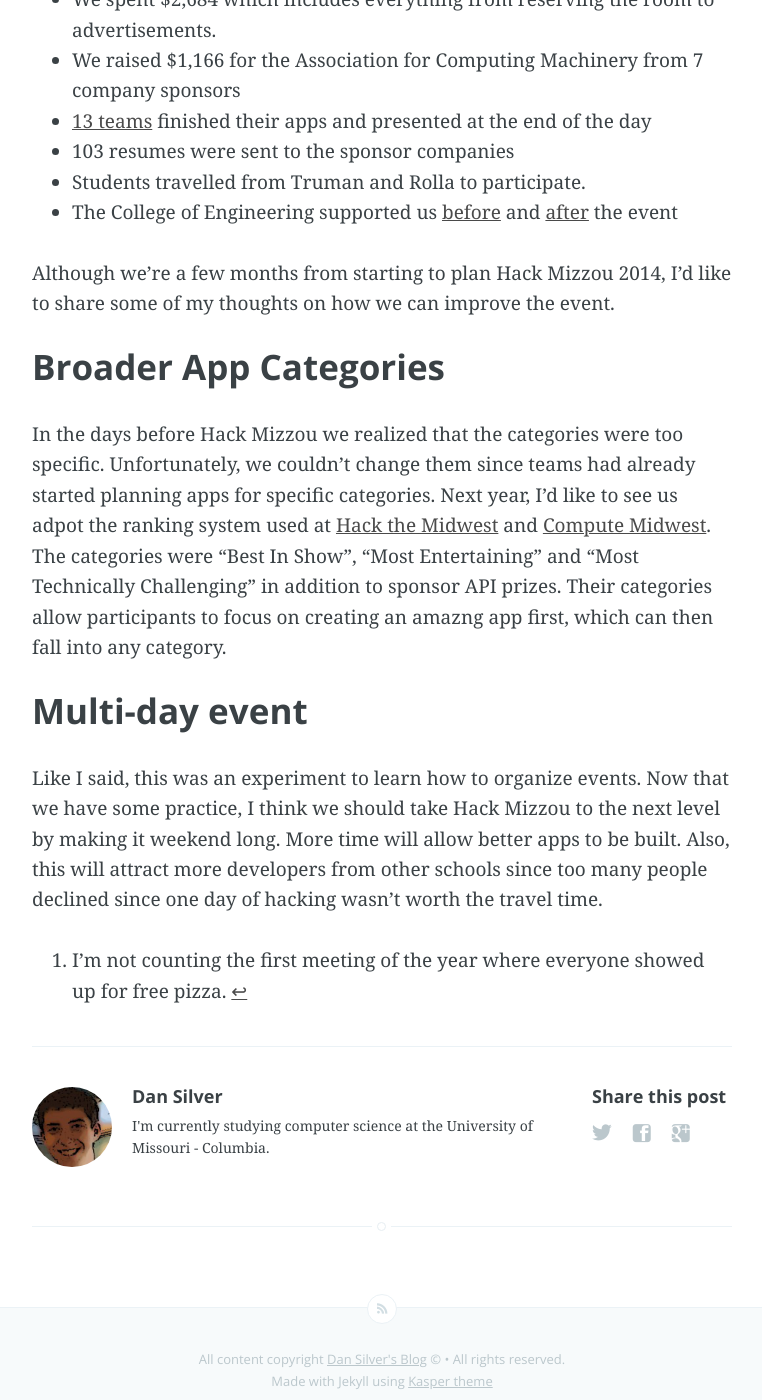
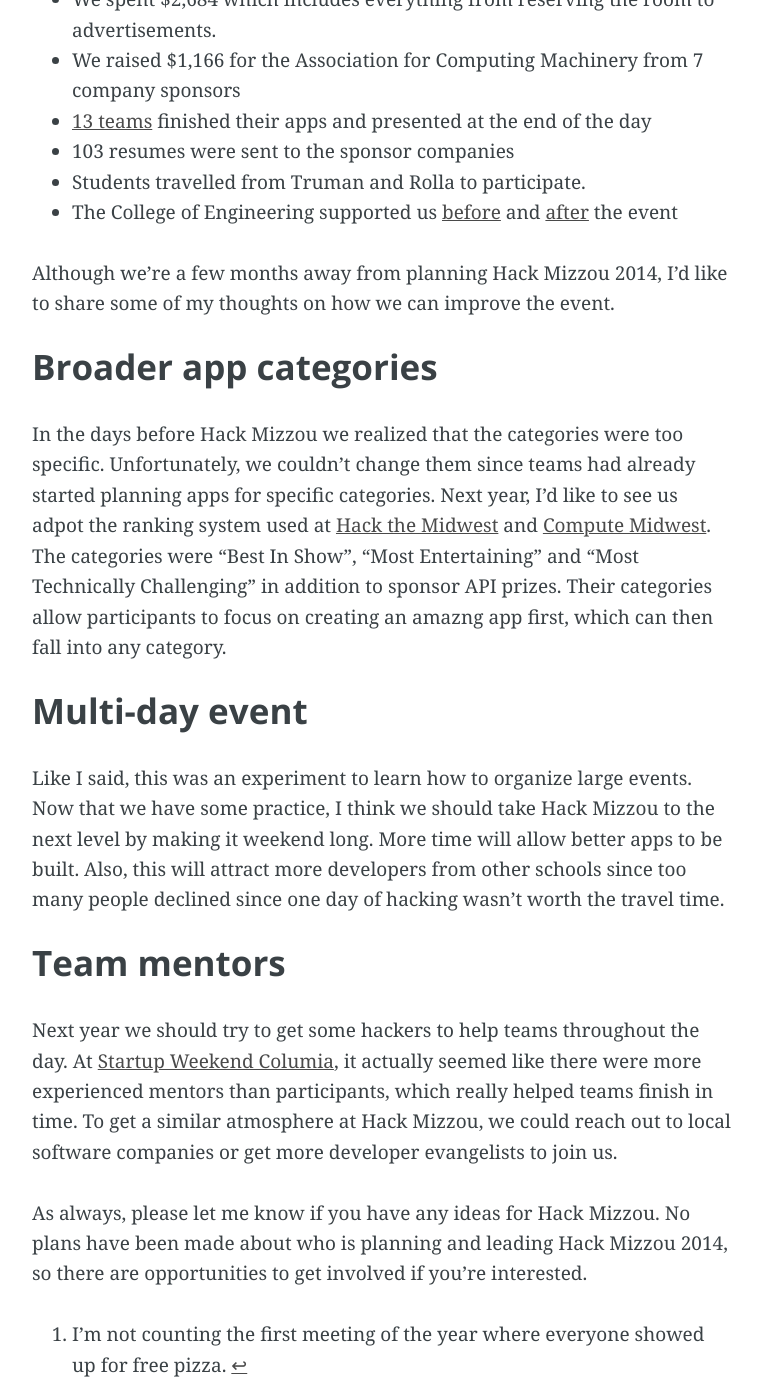
Before and after one commit to dan-silver/dan-silver, a Jekyll site: the page built from _posts/2013-12-23-hack-mizzou.markdown, in a window 1280 px wide and 1400 px high, scrolled down 577 px. Shown: the whole window, without its empty margins (258-1020 px from the left). Built offline with Jekyll 4.4.1, drawn with Linux system fonts in a browser that asks for light colours; comment, search, counter and statistics services are not loaded; some of the changed text lies outside the part shown.

Commit message:
Comments, post update

```diff
--- a/_config.yml
+++ b/_config.yml
@@ -6,6 +6,7 @@ markdown: kramdown
 pygments: true
 logo: false
 paginate: 15
+comments: true
 
 # Details for the RSS feed generator
 url:            'dan-silver.github.io'
--- a/_layouts/post.html
+++ b/_layouts/post.html
@@ -76,12 +76,12 @@ archive: false
                 </a>
             </section>
 
-            {% if page.disqus %}
+            {% if page.comments %}
             <section class="disqus">
             	<div id="disqus_thread"></div>
             	<script type="text/javascript">
 
-            	    var disqus_shortname = '';
+            	    var disqus_shortname = 'dan-silver';
             		var disqus_developer = 0; // developer mode is on
             	    (function() {
             	        var dsq = document.createElement('script'); dsq.type = 'text/javascript'; dsq.async = true;
--- a/_posts/2013-12-23-hack-mizzou.markdown
+++ b/_posts/2013-12-23-hack-mizzou.markdown
@@ -17,19 +18,25 @@ Here are some statistics to sum up the event.
 * Students travelled from Truman and Rolla to participate.
 * The College of Engineering supported us [before][coe-tweet] and [after][coe-article] the event
 
-Although we're a few months from starting to plan Hack Mizzou 2014, I'd like to share some of my thoughts on how we can improve the event.
+Although we're a few months away from planning Hack Mizzou 2014, I'd like to share some of my thoughts on how we can improve the event.
 
-### Broader App Categories
+### Broader app categories
 In the days before Hack Mizzou we realized that the categories were too specific.  Unfortunately, we couldn't change them since teams had already started planning apps for specific categories.  Next year, I'd like to see us adpot the ranking system used at [Hack the Midwest][hack-the-midwest] and [Compute Midwest][compute-midwest].  The categories were "Best In Show", "Most Entertaining" and "Most Technically Challenging" in addition to sponsor API prizes. Their categories allow participants to focus on creating an amazng app first, which can then fall into any category.
 
 ### Multi-day event
-Like I said, this was an experiment to learn how to organize events. Now that we have some practice, I think we should take Hack Mizzou to the next level by making it weekend long.  More time will allow better apps to be built. Also, this will attract more developers from other schools since too many people declined since one day of hacking wasn't worth the travel time.
+Like I said, this was an experiment to learn how to organize large events. Now that we have some practice, I think we should take Hack Mizzou to the next level by making it weekend long.  More time will allow better apps to be built. Also, this will attract more developers from other schools since too many people declined since one day of hacking wasn't worth the travel time.
 
+### Team mentors
+Next year we should try to get some hackers to help teams throughout the day.  At [Startup Weekend Columia][startup-weekend], it actually seemed like there were more experienced mentors than participants, which really helped teams finish in time.  To get a similar atmosphere at Hack Mizzou, we could reach out to local software companies or get more developer evangelists to join us.
+
+
+As always, please let me know if you have any ideas for Hack Mizzou.  No plans have been made about who is planning and leading Hack Mizzou 2014, so there are opportunities to get involved if you're interested.
 
 [compute-midwest]: http://www.computemidwest.com/2013/#nav-hackathon
 [hack-the-midwest]: http://www.hackthemidwest.com/
 [projects]: https://www.hackerleague.org/hackathons/hack-mizzou/hacks
 [coe-tweet]: https://twitter.com/mizzouengineer/status/390937225002635264
 [coe-article]: http://engineering.missouri.edu/2013/11/coders-complete-first-large-scale-mu-hackathon/
+[startup-weekend]: http://columbia.startupweekend.org/
 
 [^1]: I'm not counting the first meeting of the year where everyone showed up for free pizza.
```
Also changed, not shown: other parts of _posts/2013-12-23-hack-mizzou.markdown (+1 -0 lines).
